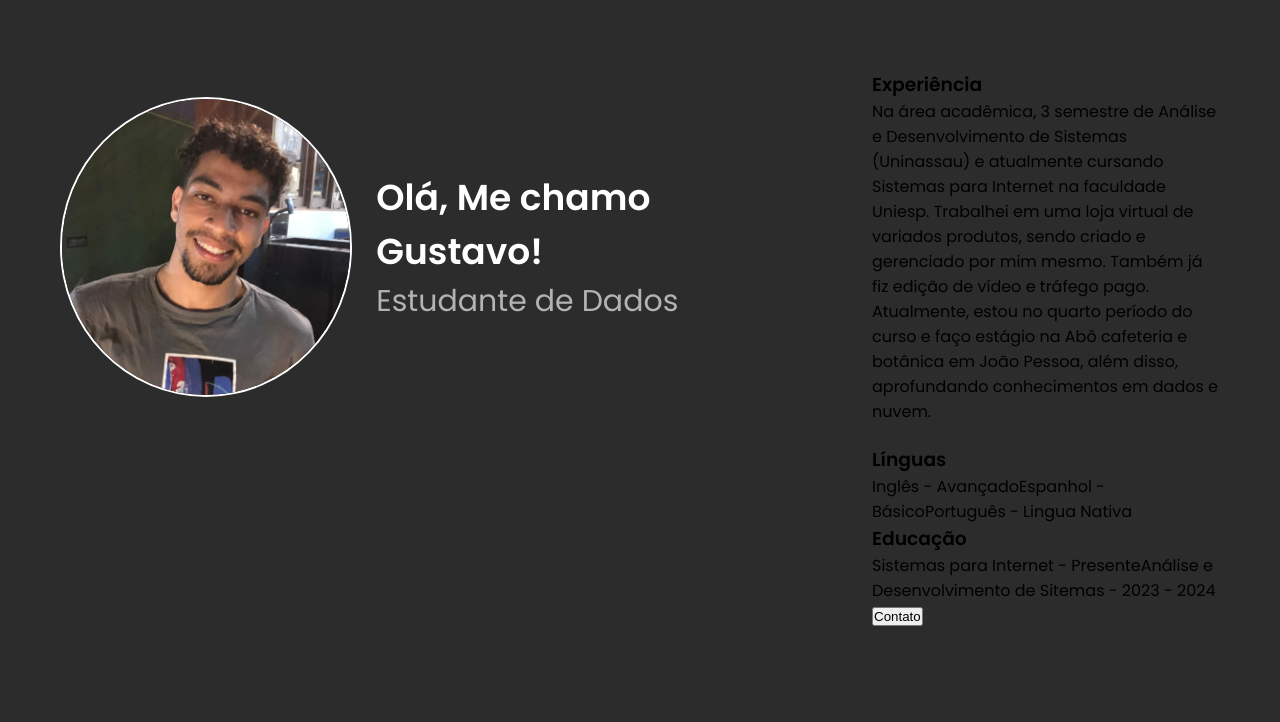
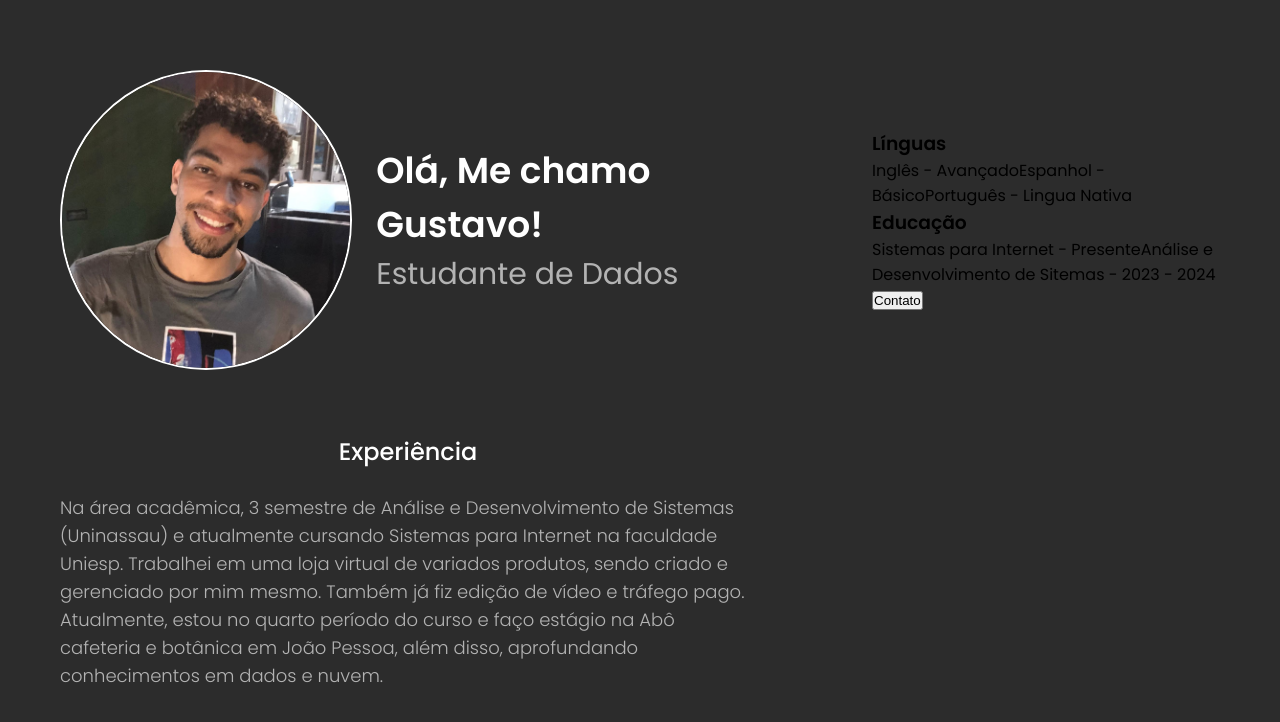
Before and after one commit to dev-gustavogs/my-portfolio, a Next.js app: page / in a window 1280 px wide. Shown: the top 722 px of the page. Built offline with nearby package versions, Linux system fonts and the light colour scheme.

Commit message:
feat: experience section

```diff
--- a/src/app/layout.tsx
+++ b/src/app/layout.tsx
@@ -4,7 +4,7 @@
 
 const inter =  Poppins({
   subsets: ['latin'],
-  weight: ['400', '500', '600']
+  weight: ['300','400', '500', '600']
 })
 
 export const metadata: Metadata = {
--- a/src/app/page.tsx
+++ b/src/app/page.tsx
@@ -1,17 +1,12 @@
 import { Header } from "@/components/header/Header";
 import'../styles/home.scss'
+import { Experience } from "@/components/experience/Experience";
 
 export default function Home() {
   return (
       <main className="container">
         <Header/>
-        <div className="experience">
-          <h3>Experiência</h3>
-          <p>Na área acadêmica, 3 semestre de Análise e Desenvolvimento de Sistemas (Uninassau) e atualmente cursando Sistemas para Internet na faculdade Uniesp. Trabalhei em uma loja virtual de variados produtos, sendo criado e gerenciado por mim mesmo. Também já fiz edição de vídeo e tráfego pago. Atualmente, estou no quarto período do curso e faço estágio na Abô cafeteria e botânica em João Pessoa, além disso, aprofundando conhecimentos em dados e nuvem.</p>
-        </div>
-        <div className="experience-time">
-
-        </div>
+        <Experience/>
         <div className="infos">
           <h3>Línguas</h3>
           <div className="languges-infos">
--- /dev/null
+++ b/src/components/SectionTitle/Title.scss
@@ -0,0 +1,14 @@
+.section-title{
+  font-weight: 500;
+  font-size: 18px;
+  line-height: 28px;
+  text-align: center;
+  color: var(--text-primary);
+  margin-bottom: 24px;
+
+  @media (min-width: 768px){
+  font-size: 24px;
+  line-height: 36px;
+  text-align: start;
+  }
+}
--- /dev/null
+++ b/src/components/SectionTitle/Title.tsx
@@ -0,0 +1,11 @@
+import "./Title.scss"
+
+interface SectionTitleProps{
+  text: string
+}
+
+export function SectionTitle({text} :SectionTitleProps){
+  return(
+    <h3 className="section-title">{text}</h3>
+  )
+}
--- /dev/null
+++ b/src/components/experience/Experience.scss
@@ -0,0 +1,23 @@
+.experience{
+  display: flex;
+  flex-direction: column;
+  align-items: center;
+
+  grid-area: experience;
+
+  p{
+  font-weight: 300;
+  font-size: 18px;
+  line-height: 28px;
+  color: var(--text-primary);
+  text-align: center;
+
+  @media (min-width: 768px){
+  font-weight: 300;
+  font-size: 18px;
+  line-height: 28px;
+  color: var(--text-secundary);
+  text-align: start;
+   }
+  }
+}
--- /dev/null
+++ b/src/components/experience/Experience.tsx
@@ -0,0 +1,14 @@
+import { SectionTitle } from "../SectionTitle/Title"
+import "../experience/Experience.scss"
+
+export function Experience(){
+  return(
+    <div className="experience">
+      <SectionTitle text="Experiência"/>
+      <p>Na área acadêmica, 3 semestre de Análise e Desenvolvimento de Sistemas (Uninassau) e atualmente cursando Sistemas para Internet na faculdade Uniesp. Trabalhei em uma loja virtual de variados produtos, sendo criado e gerenciado por mim mesmo. Também já fiz edição de vídeo e tráfego pago. Atualmente, estou no quarto período do curso e faço estágio na Abô cafeteria e botânica em João Pessoa, além disso, aprofundando conhecimentos em dados e nuvem.</p>
+      <div className="experience-time">
+
+      </div>
+    </div>
+  )
+}
--- a/src/styles/home.scss
+++ b/src/styles/home.scss
@@ -1,6 +1,7 @@
 .container{
   padding: 40px 32px;
   display: grid;
+  gap: 24px;
   grid-template-rows: repeat(4,auto);
   grid-template-areas:
   'header'
@@ -16,7 +17,10 @@
     align-items: center;
     justify-items: start;
     justify-content: space-between;
-    grid-template-columns:60% 30%
-
+    grid-template-columns:60% 30%;
+    grid-template-columns:
+    'header info'
+    'experience empty-1'
+    'empty-2 btns';
   }
 }
```
